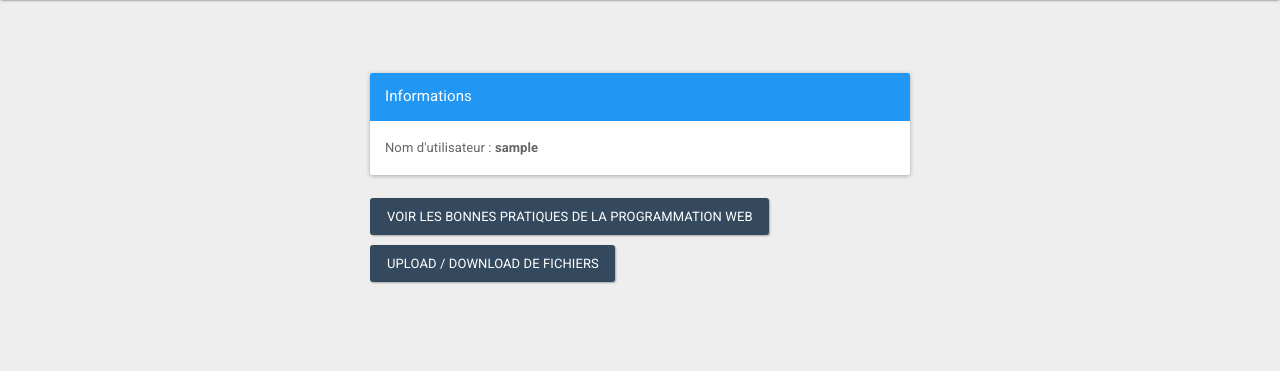
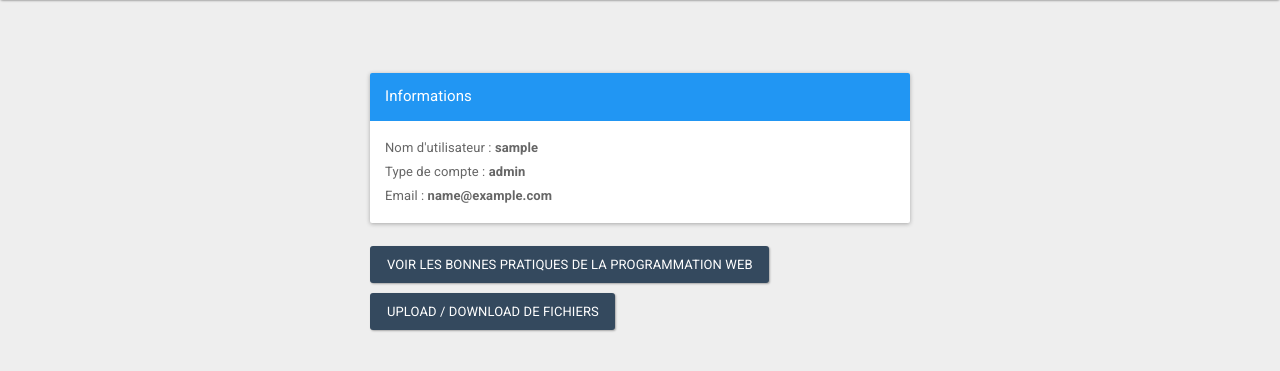
Before and after one commit to kodelio/closeClassroom_german_toson, a PHP site: page /index.php in a window 1280 px wide. Shown: the part 64-435 px from the top of the page. Run offline with PHP 8.4, Linux system fonts and the light colour scheme; the visitor is signed in with stand-in values (Sample User, id 1).

Commit message:
Ajout upload dans la bdd et modif bdd

```diff
--- a/bddManager/UtilisateurDAO.php
+++ b/bddManager/UtilisateurDAO.php
@@ -36,6 +36,14 @@ class UtilisateurDAO
 			{
 				$_SESSION['isLogged'] = true;
 				$_SESSION['username'] = $login;
+				if ($log['type'] == 1) {
+					$typeUser = "Professeur";
+				}
+				if ($log['type'] == 2) {
+					$typeUser = "Étudiant";
+				}
+				$_SESSION['type'] = $typeUser;
+				$_SESSION['email'] = $log['email'];
 				$cookie_value = $login.' '.$password;
 				setcookie("moncookie", $cookie_value, time() + (86400 * 30), "/"); // 86400 = 1 jour
 				new Utilisateur($login, $password);
--- a/controllers/MainController.class.php
+++ b/controllers/MainController.class.php
@@ -151,10 +151,10 @@ class MainController {
 
 		//charge la page upload
 		function upload() {
-			if (isset($_FILES['fichierUp']['name']) AND $_FILES['fichierUp']['name'] != null)
+			if (isset($_POST['namePractice']) && isset($_FILES['fichierUp']['name']) AND $_FILES['fichierUp']['name'] != null)
 			{
 				$uploader = UploadController::Instance();
-				$uploader->UploadFile();
+				$uploader->UploadFile($_POST['namePractice']);
 			}
 			$uploadView = new UploadView();
 			echo $uploadView->getView();
--- a/controllers/UploadController.class.php
+++ b/controllers/UploadController.class.php
@@ -23,7 +23,7 @@ final class UploadController
 		return $inst;
 	}
 
-	public function UploadFile()
+	public function UploadFile($namePractice)
 	{
 		$_fichier = basename($_FILES['fichierUp']['name']);
 		$_taille = filesize($_FILES['fichierUp']['tmp_name']);
@@ -54,9 +54,9 @@ final class UploadController
 				{
 					$_SESSION['bdd'] = mysqli_connect('localhost', 'root', '', 'german_toson_webserv');
 					mysqli_query($_SESSION['bdd'], "SELECT * FROM practices");
-					mysqli_query($_SESSION['bdd'], "INSERT INTO practices (id, name, path) VALUES (3, $_fichier, $_extension)");
+					mysqli_query($_SESSION['bdd'], "INSERT INTO practices (name, path, user) VALUES ('".$namePractice."', '/webserv/".$_dossier.$_fichier."', '".$_SESSION['username']."')");
 					mysqli_close($_SESSION['bdd']);
-					$_SESSION['success'] = 'Le fichier a été correctement envoyé';
+					$_SESSION['success'] = 'Le fichier '.$_fichier.' a été correctement envoyé';
 					$_SESSION['display_msg_success'] = true;
 				}
 				else
--- a/views/PracticeView.class.php
+++ b/views/PracticeView.class.php
@@ -8,7 +8,7 @@ class PracticeView{
 
 		return '
 		<ul class="breadcrumb col-md-6 col-md-offset-3 col-sm-8 col-sm-offset-2">
-			<li>Connecté en tant que : <b>' .$_SESSION['username']. '</b></li>
+			<li>Connecté en tant que ' .$_SESSION['type']. ' : <b>' .$_SESSION['username']. '</b> (' .$_SESSION['email']. ')</li>
 		</ul>
 		<div class="container">
 			<div class="panel panel-default" style="margin-top:60px;">
@@ -40,7 +40,7 @@ class PracticeView{
 		$view = '';
 		foreach ($mesCours as &$cours) {
 			$view = $view.'<div class="list-group-item">
-			<h4 class="text-primary"><a target="_blank" href="'.$cours['path'].'">'.$cours['name'].'</a></h4>
+			<h4><a class="text-primary" target="_blank" href="'.$cours['path'].'">'.$cours['name'].'</a> par '.$cours['user'].'</h4>
 		</div>';
 	}
 	return $view;
--- a/views/ProfileView.class.php
+++ b/views/ProfileView.class.php
@@ -16,6 +16,10 @@
 
 					<div class="panel-body" >
 						Nom d\'utilisateur : <b>' .$_SESSION['username']. '</b>
+						<br>
+						Type de compte : <b>' .$_SESSION['type']. '</b>
+						<br>
+						Email : <b>' .$_SESSION['email']. '</b>
 					</div>
 				</div>
 				<a href="index.php?page=practice" class="btn btn-info">Voir les bonnes pratiques de la programmation web</a>
--- a/views/UploadView.class.php
+++ b/views/UploadView.class.php
@@ -8,7 +8,7 @@
 
 		return '
 		<ul class="breadcrumb col-md-6 col-md-offset-3 col-sm-8 col-sm-offset-2">
-					<li>Connecté en tant que : <b>' .$_SESSION['username']. '</b></li>
+			<li>Connecté en tant que ' .$_SESSION['type']. ' : <b>' .$_SESSION['username']. '</b> (' .$_SESSION['email']. ')</li>
 		</ul>
 		<div class="container">
 			<div id="alert">
@@ -22,6 +22,10 @@
 					<div style="padding-top:30px" class="panel-body" >
 
 						<form method="post" class="form-horizontal" role="form" action="index.php?page=upload" enctype="multipart/form-data">
+
+							<div style="margin-bottom: 25px">
+								Nom du cours :<br> <input type="text" name="namePractice" placeholder="Entrez le titre du cours">
+							</div>
 
 							<div style="margin-bottom: 25px">
 								<input type="hidden" name="MAX_FILE_SIZE" value="10000000">
```
Also changed, not shown: german_toson_webserv.sql (+3 -35 lines). Lines whose indentation alone changed are shown as unchanged.
